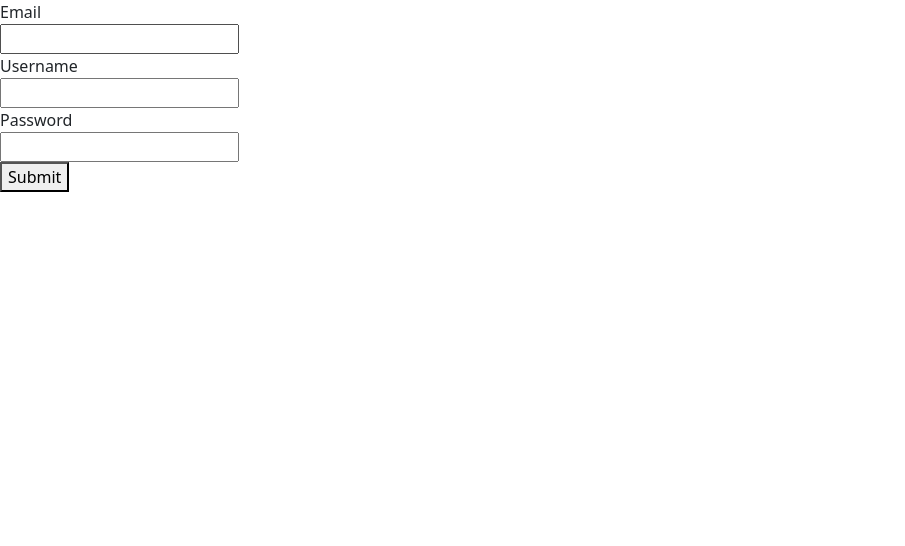
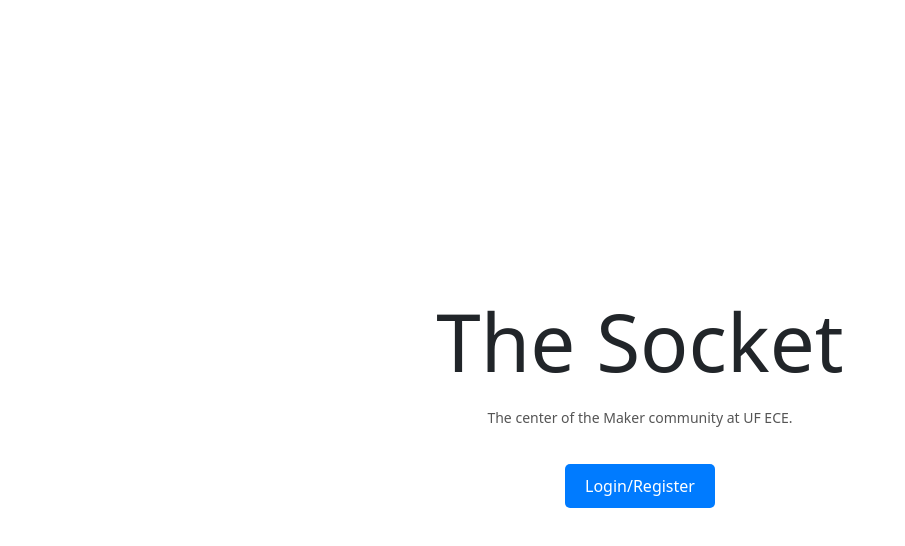
Before and after one commit to HuyNguyen17/Socket, a React (Create React App) app in the folder client/: page / in a window 1280 px wide. Shown: the top 546 px of the page, without its empty margins (0-905 px from the left). Built offline with nearby package versions, Linux system fonts and the light colour scheme.

Commit message:
Created a basic home page that takes you to the login page.

```diff
--- a/client/src/App.jsx
+++ b/client/src/App.jsx
@@ -1,7 +1,22 @@
 import React, {Fragment} from "react";
+import {BrowserRouter as Router, Routes, Route} from "react-router-dom";
+import UserSignup from './components/UserSignup';
+import HomePage from "./routes/HomePage";
+import LoginPage from "./routes/LoginPage";
 
-import UserSignup from './components/UserSignup';
+const App = () => {
+  return (
+    <Router>
+      <Routes>
+        <Route path="/" element={<HomePage/>}/>
+        <Route path="/login" element={<LoginPage/>}/>
+      </Routes>
+    </Router>
+  );
+};
 
+// Version of App that shows our user login page
+/*
 function App() {
     return (
     <Fragment>
@@ -9,5 +24,5 @@
     </Fragment>
     );
 }
-
+*/
 export default App;
--- /dev/null
+++ b/client/src/components/HomePageHeader.jsx
@@ -0,0 +1,11 @@
+import React from 'react'
+
+function HomePageHeader() {
+  return (
+    <div>
+      <h1 className="font-weight-light display-1">The Socket</h1>
+    </div>
+  )
+}
+
+export default HomePageHeader
--- /dev/null
+++ b/client/src/routes/HomePage.jsx
@@ -0,0 +1,21 @@
+import React from 'react'
+import HomePageHeader from '../components/HomePageHeader'
+import { useNavigate } from 'react-router-dom';
+
+const HomePage = () => {
+  const navigate = useNavigate(); // Hook to handle navigation
+
+  return (
+    <div style={{display: 'flex', flexDirection: 'column', alignItems: 'center', justifyContent: 'center', height: '100vh', textAlign: 'center'}}>
+      <HomePageHeader />
+      <p style={{ fontSize: '14px', color: '#555', marginTop: '10px' }}>
+        The center of the Maker community at UF ECE.
+      </p>
+      <button onClick={() => navigate('/login')} style={{marginTop: '20px', padding: '10px 20px', fontSize: '16px', backgroundColor: '#007BFF', color: 'white', border: 'none', borderRadius: '5px'}}>
+        Login/Register
+      </button>
+    </div>
+  );
+}
+
+export default HomePage;
--- /dev/null
+++ b/client/src/routes/LoginPage.jsx
@@ -0,0 +1,12 @@
+import React from 'react'
+import UserSignup from '../components/UserSignup'
+
+const LoginPage = () => {
+  return (
+    <div>
+        <UserSignup />
+    </div>
+  )
+}
+
+export default LoginPage
```
